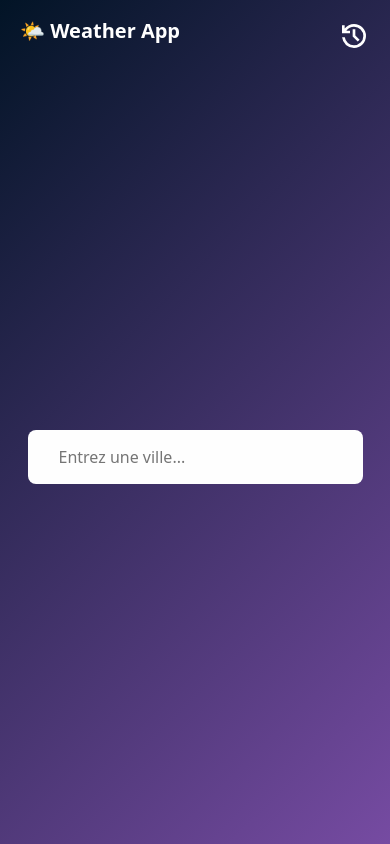
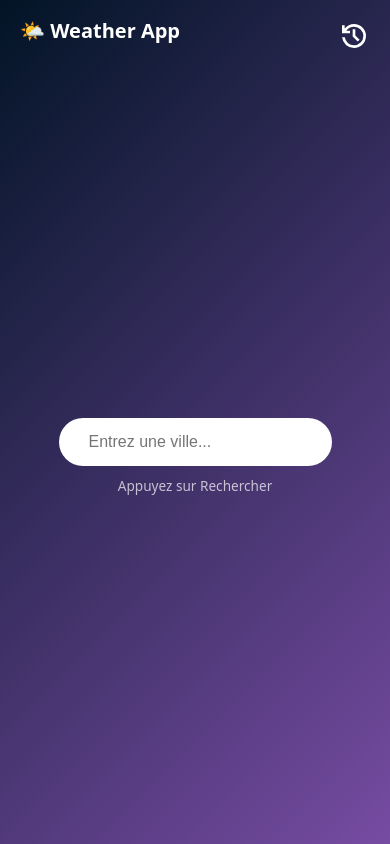
Before and after one commit to YannG75/weather-app-react, a React (Vite) app: page / in a window 390 px wide. Built offline with nearby package versions, Linux system fonts and the light colour scheme.

Commit message:
feat: Update CityForm with input type change, mobile hint, and responsive styles adjustments

```diff
--- a/src/App.css
+++ b/src/App.css
@@ -177,6 +177,13 @@ button:hover {
     scale: 1.05;
 }
 
+.mobile-hint {
+    display: none;
+    font-size: 0.85rem;
+    color: rgba(255, 255, 255, 0.7);
+    margin: 0;
+}
+
 @keyframes fadeSlideIn {
     0% {
         opacity: 0;
@@ -214,7 +221,7 @@ button:hover {
         align-items: center;
     }
 
-    input[type="text"] {
+    input[type="search"] {
         width: 100%;
         padding: 15px 30px;
     }
@@ -257,10 +264,14 @@ button:hover {
         width: 70%;
     }
 
-    input[type="text"] {
+    input[type="search"] {
         width: 100%;
         margin: 0;
         color: #021426;
+    }
+
+    .mobile-hint {
+        display: block;
     }
 
     form .btn-search {
--- a/src/components/CityForm.jsx
+++ b/src/components/CityForm.jsx
@@ -1,4 +1,3 @@
-import { useState } from "react"
 import { History } from "../assets/History.jsx"
 function CityForm({city, setCity, handleSubmit, showHistory, setShowHistory}) {
 
@@ -12,8 +11,15 @@ function CityForm({city, setCity, handleSubmit, showHistory, setShowHistory}) {
             <button className="btn-history" type="button" onClick={handleHistory}>
                 <History />
             </button>
-            <input type="text" name={"city"} placeholder="Entrez une ville..." value={city} onChange={(e) => setCity(e.target.value)} />
+            <input
+                type="search"
+                name={"city"}
+                placeholder="Entrez une ville..."
+                value={city}
+                onChange={(e) => setCity(e.target.value)}
+            />
             <button className="btn-search" type="submit">Rechercher</button>
+            <p className="mobile-hint">Appuyez sur Rechercher</p>
         </form>
     )
 }
```
